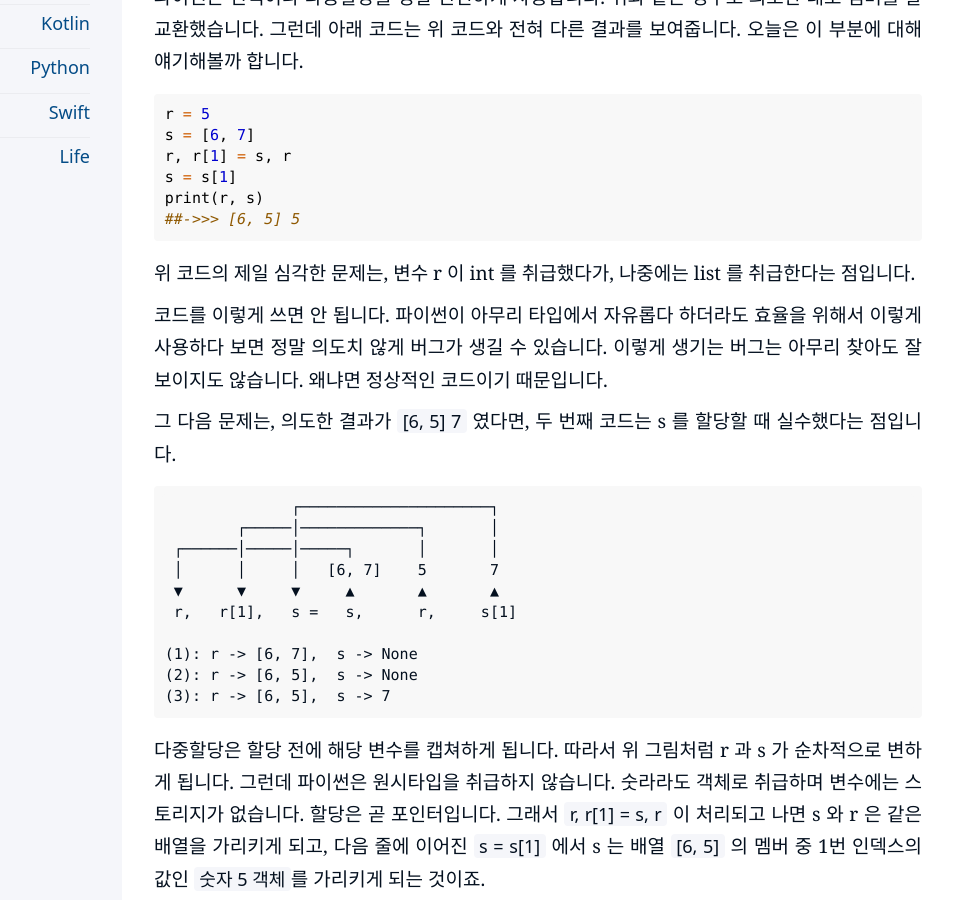
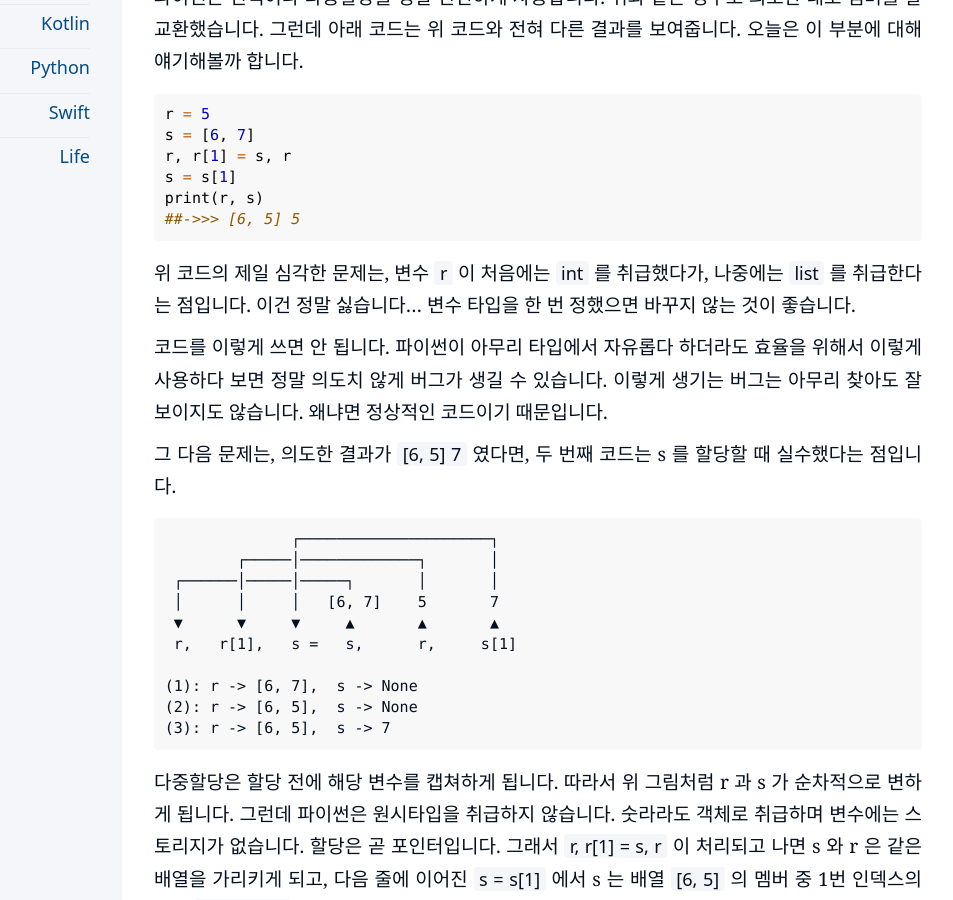
Before and after one commit to kiroshin/kiroshin.github.io, a Jekyll site: the page built from _posts/2024-08-04-multiple-assignment.md, in a window 1280 px wide and 900 px high, scrolled down 481 px. Shown: the whole window, without its empty margins (198-1151 px from the left). Built offline with Jekyll 4.4.1, drawn with Linux system fonts in a browser that asks for light colours.

Commit message:
Update 2024-08-04-multiple-assignment.md

````diff
--- a/_posts/2024-08-04-multiple-assignment.md
+++ b/_posts/2024-08-04-multiple-assignment.md
@@ -28,7 +28,7 @@
 ##->>> [6, 5] 5
 ```
 
-위 코드의 제일 심각한 문제는, 변수 r 이 int 를 취급했다가, 나중에는 list 를 취급한다는 점입니다.
+위 코드의 제일 심각한 문제는, 변수 `r` 이 처음에는 `int` 를 취급했다가, 나중에는 `list` 를 취급한다는 점입니다. 이건 정말 싫습니다... 변수 타입을 한 번 정했으면 바꾸지 않는 것이 좋습니다.
 
 코드를 이렇게 쓰면 안 됩니다. 파이썬이 아무리 타입에서 자유롭다 하더라도 효율을 위해서 이렇게 사용하다 보면 정말 의도치 않게 버그가 생길 수 있습니다. 이렇게 생기는 버그는 아무리 찾아도 잘 보이지도 않습니다. 왜냐면 정상적인 코드이기 때문입니다.
 
````
